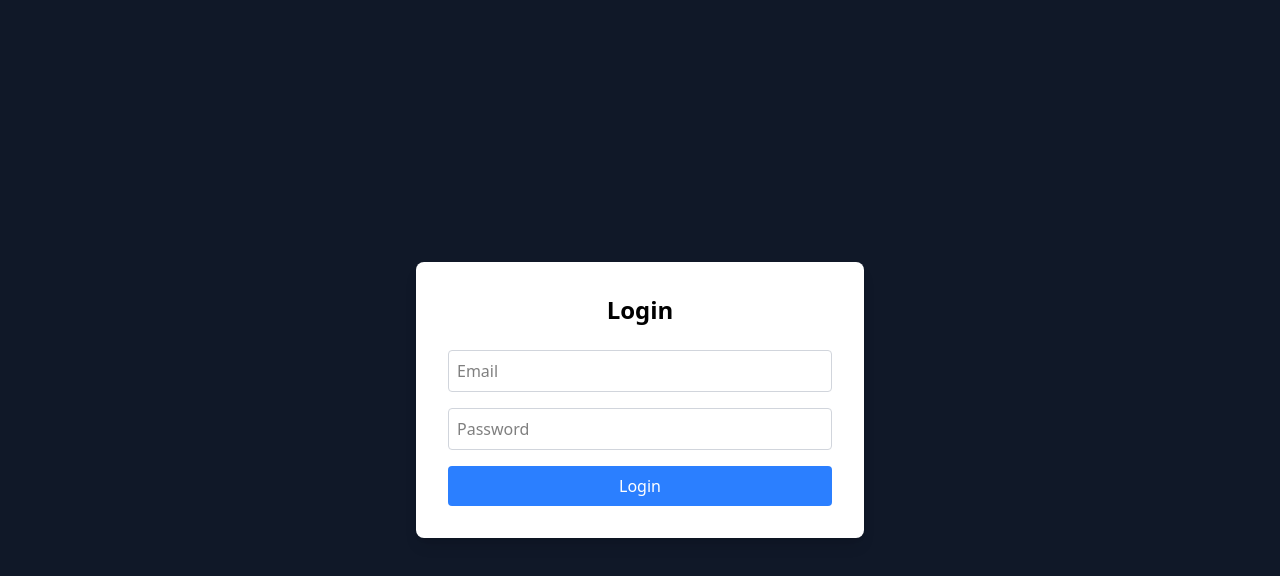
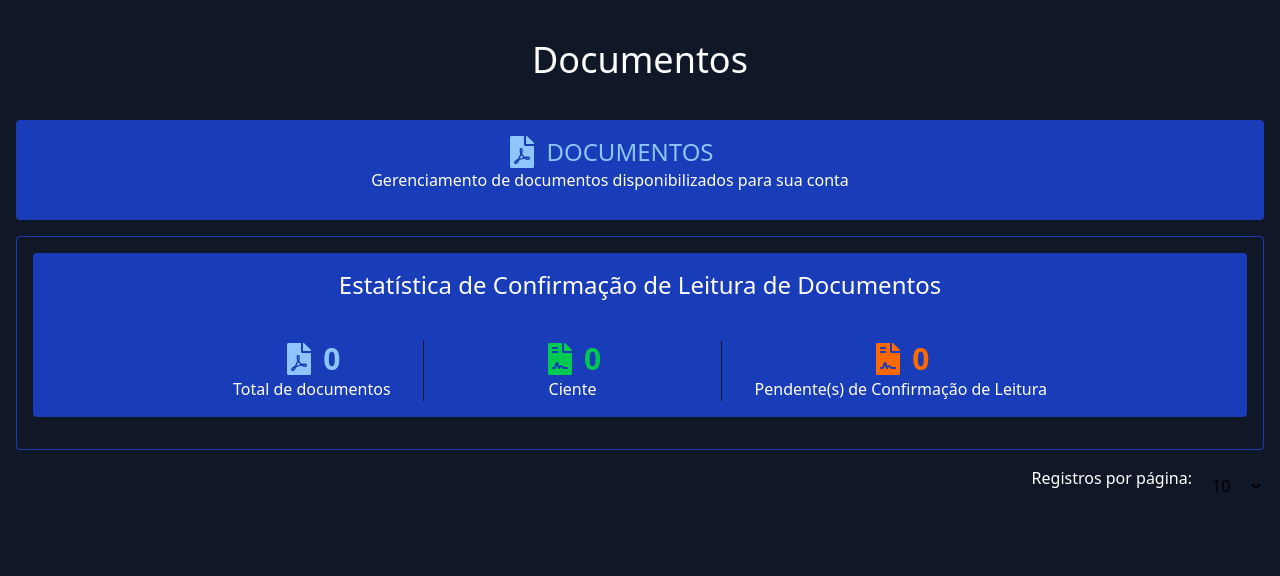
Before and after one commit to gustavopulz/clientes, a React (Vite) app in the folder frontend/: page /documentos in a window 1280 px wide. Before the commit this address led to /login. Shown: the top 576 px of the page. Built offline with nearby package versions, Linux system fonts and the light colour scheme.

Commit message:
feat: documents page started

```diff
--- a/frontend/src/App.tsx
+++ b/frontend/src/App.tsx
@@ -4,6 +4,7 @@ import LoginPage from './pages/LoginPage';
 import RegisterPage from './pages/RegisterPage';
 import NotFoundPage from './pages/NotFoundPage';
 import DualListPage from './pages/DualListPage';
+import DocumentsPage from './pages/DocumentsPage';
 
 const App: React.FC = () => {
   return (
@@ -12,6 +13,7 @@ const App: React.FC = () => {
         <Route path="/login" element={<LoginPage />} />
         <Route path="/register" element={<RegisterPage />} />
         <Route path="/dual-list" element={<DualListPage />} />
+        <Route path="/documentos" element={<DocumentsPage />} />
         <Route path="/" element={<RegisterPage />} />
         <Route path="*" element={<NotFoundPage />} />
       </Routes>
--- /dev/null
+++ b/frontend/src/pages/DocumentsPage.tsx
@@ -0,0 +1,84 @@
+import React, { useState } from 'react';
+import { FaFilePdf, FaFileContract } from 'react-icons/fa';
+
+const DocumentsPage: React.FC = () => {
+    const [recordsPerPage, setRecordsPerPage] = useState(10);
+
+    return (
+        <div className="w-full min-h-screen bg-gray-900 flex flex-col items-center px-4">
+            <div className="w-full">
+                <h1 className="text-4xl font-medium text-center text-white my-10">Documentos</h1>
+
+                <div className="w-full p-4 bg-blue-800 text-white text-center rounded mb-4">
+                    <div className="-ml-15 mb-3 flex flex-col items-center">
+                        <div className="flex justify-center items-center text-blue-300">
+                            <FaFilePdf className="mr-2" size={32} />
+                            <h2 className="text-2xl font-medium">DOCUMENTOS</h2>
+                        </div>
+                        <p>Gerenciamento de documentos disponibilizados para sua conta</p>
+                    </div>
+                </div>
+
+                <div className="w-full border border-blue-800 p-4 text-white rounded mb-4">
+                    <div className="w-full text-center p-4 bg-blue-800 text-white rounded mb-4 pl-50 pr-50">
+                        <h2 className="text-2xl font-medium">Estatística de Confirmação de Leitura de Documentos</h2>
+                        <div className="flex justify-between mt-10">
+                            <div className="flex flex-col items-center text-center">
+                                <div className="flex items-center text-blue-300">
+                                    <FaFilePdf className="mr-2" size={32} />
+                                    <p className="text-3xl"><strong>0</strong></p>
+                                </div>
+                                <p className="text-white">Total de documentos</p>
+                            </div>
+                            <div className="flex flex-col items-center text-center border-l border-r border-gray-900 px-30">
+                                <div className="flex items-center text-green-500">
+                                    <FaFileContract className="mr-2" size={32} />
+                                    <p className="text-3xl"><strong>0</strong></p>
+                                </div>
+                                <p className="text-white">Ciente</p>
+                            </div>
+                            <div className="flex flex-col items-center text-center">
+                                <div className="flex items-center text-orange-500">
+                                    <FaFileContract className="mr-2" size={32} />
+                                    <p className="text-3xl"><strong>0</strong></p>
+                                </div>
+                                <p className="text-white">Pendente(s) de Confirmação de Leitura</p>
+                            </div>
+                        </div>
+                    </div>
+                </div>
+
+                <div className="flex justify-end mb-4">
+                    <label className="text-white mr-2">Registros por página:</label>
+                    <select
+                        value={recordsPerPage}
+                        onChange={(e) => setRecordsPerPage(Number(e.target.value))}
+                        className="p-2 rounded">
+                        {
+                            [10, 20, 30, 40, 50, 100].map(num => (
+                                <option key={num} value={num}>{num}</option>
+                            ))
+                        }
+                    </select>
+                </div>
+            </div>
+
+            {/* <table className="w-full bg-white rounded">
+                <thead>
+                    <tr>
+                        <th className="p-2 border">Documento</th>
+                        <th className="p-2 border">Criticidade</th>
+                        <th className="p-2 border">Status</th>
+                        <th className="p-2 border">Disponibilizado em</th>
+                        <th className="p-2 border">Data da Confirmação</th>
+                        <th className="p-2 border">Visualizar</th>
+                    </tr>
+                </thead>
+                <tbody>
+        </tbody>
+            </table > */}
+        </div>
+    );
+};
+
+export default DocumentsPage;
--- a/frontend/src/pages/DualListPage.tsx
+++ b/frontend/src/pages/DualListPage.tsx
@@ -57,7 +57,7 @@ const DualListPage: React.FC = () => {
                         onChange={(e) => setInputValue(e.target.value)}
                         className="w-full p-2 mb-4 border rounded color-white bg-white"
                         placeholder="Adicionar item..." />
-                    <button onClick={handleAddItem} className="w-full p-2 bg-green-500 text-white rounded mb-4">Adicionar</button>
+                    <button onClick={handleAddItem} className="cursor-pointer w-full p-2 bg-green-500 text-white rounded mb-4">Adicionar</button>
                 </div>
 
                 <div className="flex w-full max-w-4xl justify-between">
```
